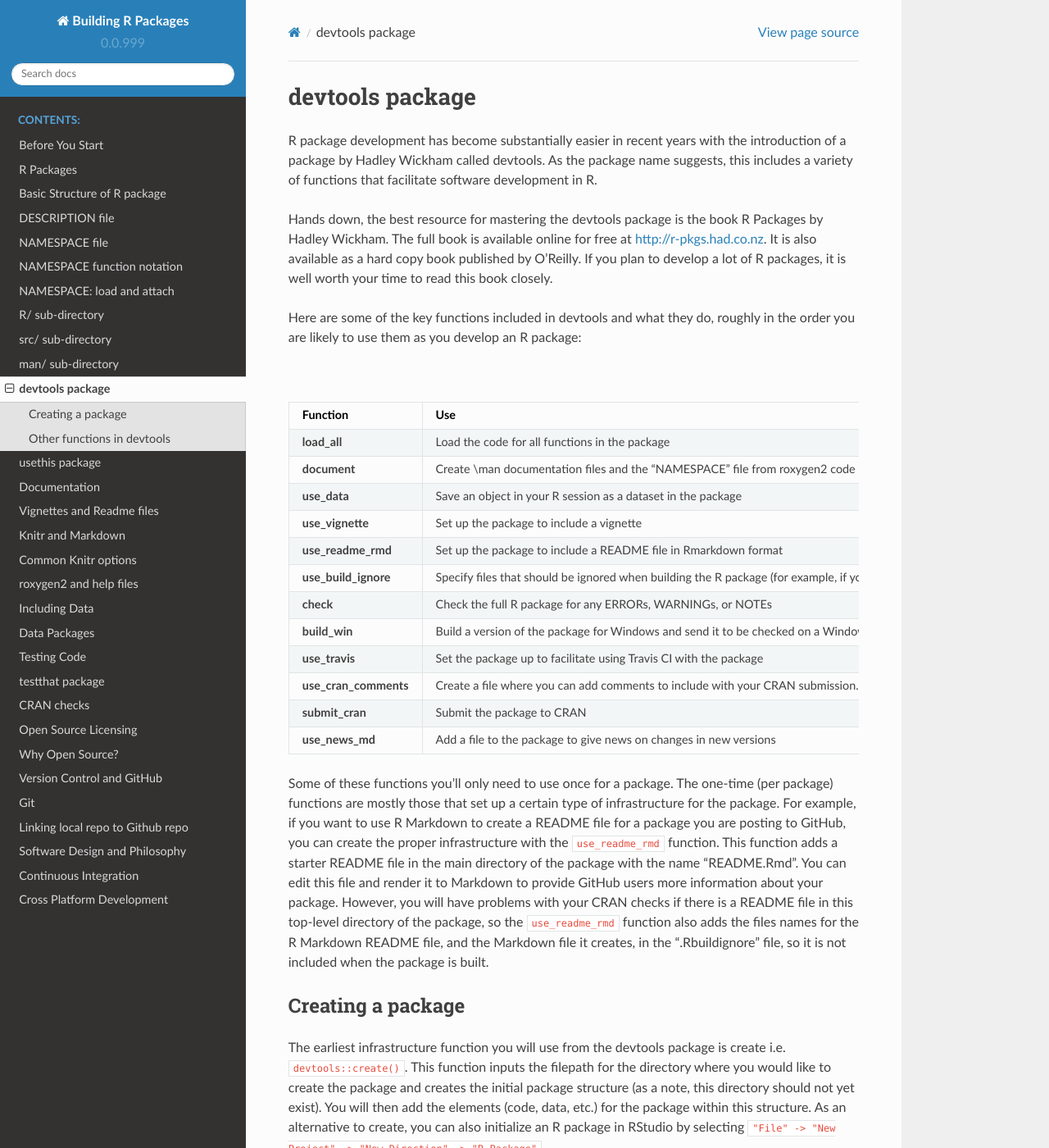
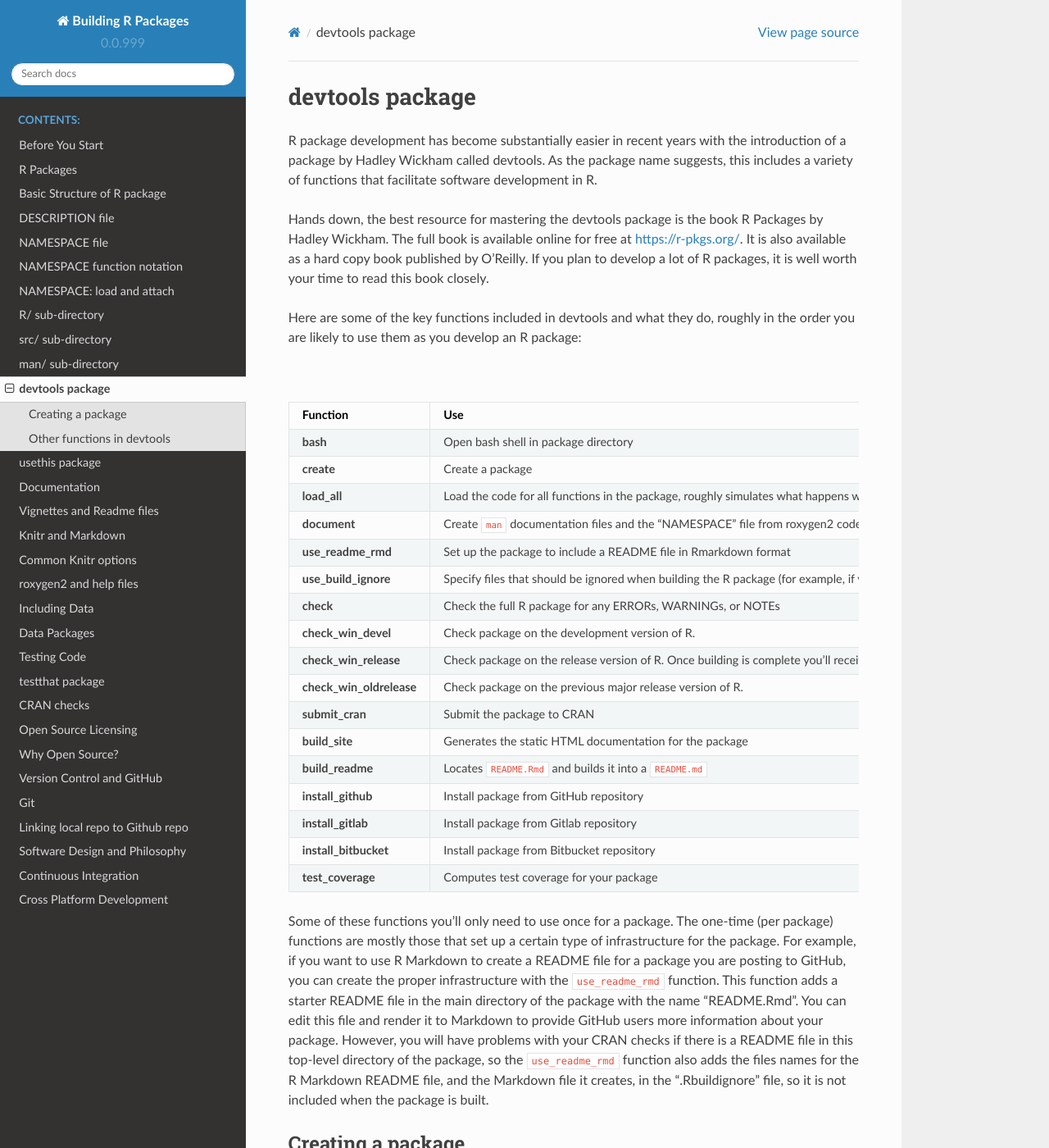
Before and after one commit to sumanstats/Building-R-packages, a Sphinx documentation site: the page built from source/devtools.rst, in a window 1280 px wide and 1400 px high. Shown: the whole window at 82% size. Built offline with Sphinx 7.4.7 and the Read the Docs theme 2.0.0, drawn with Linux system fonts in a browser that asks for light colours.

Commit message:
Update devtools.rst

```diff
--- a/source/devtools.rst
+++ b/source/devtools.rst
@@ -4,7 +4,7 @@
 
 R package development has become substantially easier in recent years with the introduction of a package by Hadley Wickham called devtools. As the package name suggests, this includes a variety of functions that facilitate software development in R.
 
-Hands down, the best resource for mastering the devtools package is the book R Packages by Hadley Wickham. The full book is available online for free at http://r-pkgs.had.co.nz. It is also available as a hard copy book published by O'Reilly. If you plan to develop a lot of R packages, it is well worth your time to read this book closely.
+Hands down, the best resource for mastering the devtools package is the book R Packages by Hadley Wickham. The full book is available online for free at https://r-pkgs.org/. It is also available as a hard copy book published by O'Reilly. If you plan to develop a lot of R packages, it is well worth your time to read this book closely.
 
 Here are some of the key functions included in devtools and what they do, roughly in the order you are likely to use them as you develop an R package:
 
@@ -17,31 +17,40 @@
    * - Function
      - Use
 
+   * - **bash**
+     - Open bash shell in package directory
+   * - **create**
+     - Create a package
    * - **load_all**
-     - Load the code for all functions in the package
+     - Load the code for all functions in the package, roughly simulates what happens when a package is installed and loaded with ``library()``
    * - **document**
-     - Create \\man documentation files and the “NAMESPACE” file from roxygen2 code
-   * - **use_data**
-     - Save an object in your R session as a dataset in the package
-   * - **use_vignette**
-     - Set up the package to include a vignette
+     - Create ``man`` documentation files and the “NAMESPACE” file from roxygen2 code
    * - **use_readme_rmd**
      - Set up the package to include a README file in Rmarkdown format
    * - **use_build_ignore**
      - Specify files that should be ignored when building the R package (for example, if you have a folder where you’re drafting a journal article about the package, you can include all related files in a folder that you set to be ignored during the package build)
    * - **check**
      - Check the full R package for any ERRORs, WARNINGs, or NOTEs
-   * - **build_win**
-     - Build a version of the package for Windows and send it to be checked on a Windows machine. You’ll receive an email with a link to the results.
-   * - **use_travis**
-     - Set the package up to facilitate using Travis CI with the package
-   * - **use_cran_comments**
-     - Create a file where you can add comments to include with your CRAN submission.
+   * - **check_win_devel**
+     - Check package on the development version of R.
+   * - **check_win_release**
+     - Check package on the release version of R. Once building is complete you'll receive a link to the built package in the email address listed in the maintainer field.
+   * - **check_win_oldrelease**
+     - Check package on the previous major release version of R.
    * - **submit_cran**
      - Submit the package to CRAN
-   * - **use_news_md**
-     - Add a file to the package to give news on changes in new versions
-
+   * - **build_site**
+     - Generates the static HTML documentation for the package
+   * - **build_readme**
+     - Locates ``README.Rmd`` and builds it into a ``README.md``
+   * - **install_github**
+     - Install package from GitHub repository
+   * - **install_gitlab**
+     - Install package from Gitlab repository
+   * - **install_bitbucket**
+     - Install package from Bitbucket repository
+   * - **test_coverage**
+     - Computes test coverage for your package
 
 
 Some of these functions you'll only need to use once for a package. The one-time (per package) functions are mostly those that set up a certain type of infrastructure for the package. For example, if you want to use R Markdown to create a README file for a package you are posting to GitHub, you can create the proper infrastructure with the ``use_readme_rmd`` function. This function adds a starter README file in the main directory of the package with the name "README.Rmd". You can edit this file and render it to Markdown to provide GitHub users more information about your package. However, you will have problems with your CRAN checks if there is a README file in this top-level directory of the package, so the ``use_readme_rmd`` function also adds the files names for the R Markdown README file, and the Markdown file it creates, in the ".Rbuildignore" file, so it is not included when the package is built.
```
